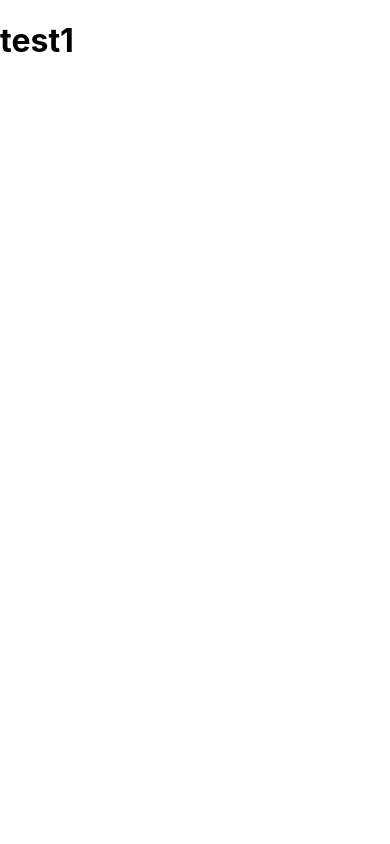
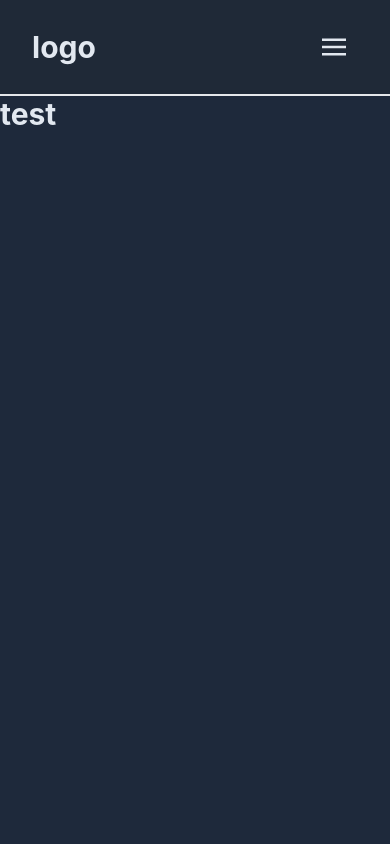
Before and after one commit to Maasym/portfolio, a React (Create React App) app: page / in a window 390 px wide. Shown: the top 844 px of the page. Built offline with nearby package versions, Linux system fonts and the light colour scheme.

Commit message:
nav design done

```diff
--- a/package.json
+++ b/package.json
@@ -34,5 +34,8 @@
       "last 1 firefox version",
       "last 1 safari version"
     ]
+  },
+  "devDependencies": {
+    "tailwindcss": "^3.3.3"
   }
 }
--- a/src/App.js
+++ b/src/App.js
@@ -1,9 +1,23 @@
+import Navbar from "./components/Navbar";
+import About from "./components/About";
 
 
 function App() {
   return (
     <div className="App">
-      <h1>test1</h1>
+        <div className="flex flex-col lg:flex-row">
+            <div className="sticky top-0 w-12/12 lg:w-3/12 bg-gray-800 text-3xl font-bold text-slate-200">
+                <Navbar/>
+            </div>
+
+            <div className="w-12/12 lg:w-9/12 flex flex-col text-3xl font-bold text-slate-200 bg-slate-800">
+                <About/>
+                <About/>
+                <About/>
+                <About/>
+
+            </div>
+        </div>
     </div>
   );
 }
--- /dev/null
+++ b/src/components/About.js
@@ -0,0 +1,11 @@
+import React from 'react';
+
+function About() {
+    return (
+        <div className="flex flex-col  text-3xl font-bold text-slate-200 bg-slate-800 h-screen">
+            test
+        </div>
+    );
+}
+
+export default About;
--- /dev/null
+++ b/src/components/Navbar.js
@@ -0,0 +1,47 @@
+import React, { useState } from 'react';
+
+function Navbar() {
+    const [isOpen, setIsOpen] = useState(false);
+
+    return (
+        <div className="sticky top-0 border-b-2 border-r-0 lg:border-r-2 lg:border-b-0 flex flex-row lg:flex-col justify-between lg:justify-center items-center h-24 lg:h-screen">
+            <div className="block lg:hidden ml-8">
+                logo
+            </div>
+            <div className="hidden flex flex-row lg:basis:2/4 lg:items-center lg:block">
+                <div>
+                    logo
+                </div>
+                <div>
+                    text
+                </div>
+            </div>
+            <div className="block lg:hidden mr-8">
+                <button
+                    onClick={() => setIsOpen(!isOpen)}
+                    className="flex items-center px-3 py-2 rounded text-black-500 hover:text-black-400"
+                >
+                    <svg
+                        className={`fill-current h-6 w-6 ${isOpen ? "hidden" : "block"}`}
+                        viewBox="0 0 20 20"
+                        xmlns="http://www.w3.org/2000/svg"
+                    >
+                        <path d="M0 3h20v2H0V3zm0 6h20v2H0V9zm0 6h20v2H0v-2z" />
+                    </svg>
+                    <svg
+                        className={`fill-current h-6 w-6 ${isOpen ? "block" : "hidden"}`}
+                        viewBox="0 0 20 20"
+                        xmlns="http://www.w3.org/2000/svg"
+                    >
+                        <path d="M10 8.586L2.929 1.515 1.515 2.929 8.586 10l-7.071 7.071 1.414 1.414L10 11.414l7.071 7.071 1.414-1.414L11.414 10l7.071-7.071-1.414-1.414L10 8.586z" />
+                    </svg>
+                </button>
+            </div>
+            <div className={`lg:hidden flex flex-col absolute top-24 left-0 bg-slate-900 w-screen h-screen pt-4 items-center ${isOpen ? "block" : "hidden"}`}>
+                dasdas
+            </div>
+        </div>
+    );
+}
+
+export default Navbar;
--- a/src/index.css
+++ b/src/index.css
@@ -1,3 +1,13 @@
+@tailwind base;
+@tailwind components;
+@tailwind utilities;
+
+html{
+  background-color: #0a192f;
+  height: 100%;
+  width: 100%;
+}
+
 body {
   margin: 0;
   font-family: -apple-system, BlinkMacSystemFont, 'Segoe UI', 'Roboto', 'Oxygen',
--- /dev/null
+++ b/tailwind.config.js
@@ -0,0 +1,10 @@
+/** @type {import('tailwindcss').Config} */
+module.exports = {
+  content: [
+    "./src/**/*.{js,jsx,ts,tsx}",
+  ],
+  theme: {
+    extend: {},
+  },
+  plugins: [],
+}
```
Also changed, not shown: 1 other file (tests, documents, lock files or other folders).
